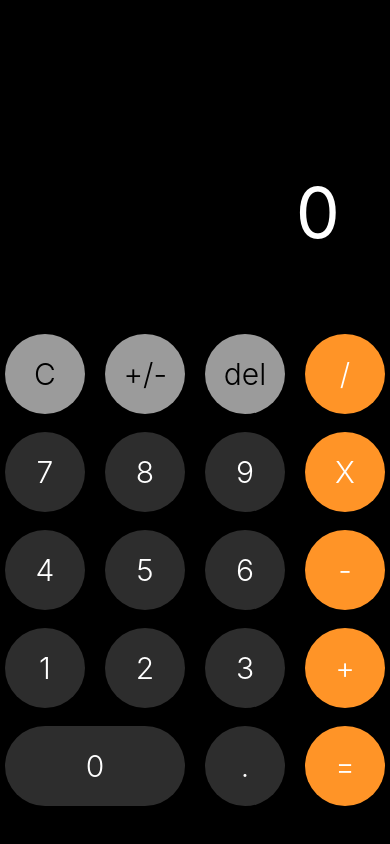
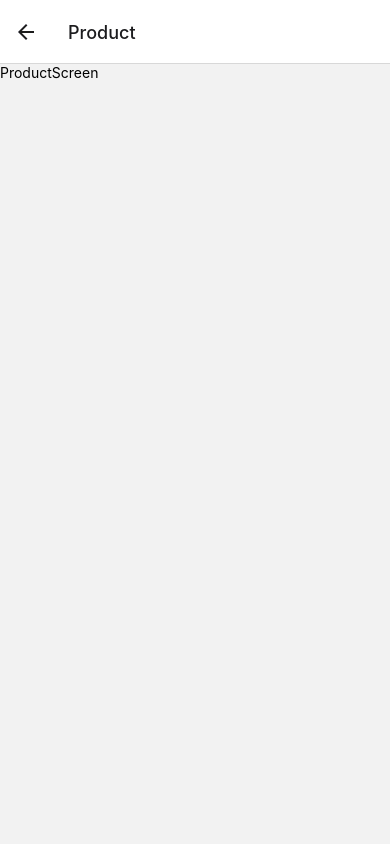
Before and after one commit to javieraizq88/react-native-android1, a React Native app: screen /Product in a window 390 px wide. Built offline with nearby package versions, Linux system fonts and the light colour scheme.

Commit message:
instalacion de dependencias para navigation stack y react navigation native

```diff
--- a/package.json
+++ b/package.json
@@ -10,10 +10,15 @@
     "test": "jest"
   },
   "dependencies": {
+    "@react-native-masked-view/masked-view": "^0.3.1",
+    "@react-navigation/native": "^6.1.17",
+    "@react-navigation/stack": "^6.4.0",
     "react": "18.2.0",
     "react-native": "0.74.2",
+    "react-native-gesture-handler": "^2.17.1",
     "react-native-paper": "^5.12.3",
     "react-native-safe-area-context": "^4.10.7",
+    "react-native-screens": "^3.32.0",
     "react-native-vector-icons": "^10.1.0"
   },
   "devDependencies": {
--- a/src/App.tsx
+++ b/src/App.tsx
@@ -1,20 +1,25 @@
-import { View, StatusBar } from "react-native"
+import 'react-native-gesture-handler';
+import { View, StatusBar, Text } from "react-native"
 import React, { } from "react"
 import { CalculatorScreen } from "./presentation/screens/CalculatorScreen"
 import { globalStyles } from "./config/theme/global.styles"
 import { CalculatorPixelScreen } from "./presentation/screens/CalculatorPixelScreen"
+import { NavigationContainer } from '@react-navigation/native';
+import { StackNavigator } from './presentation/routes/StackNavigation';
 
 
 
 export const App = () => {
   return (
-      <View style={ globalStyles.background }>
+      <NavigationContainer>
         <StatusBar
           backgroundColor={'black'}
           barStyle={"light-content"}
         />
         {/* <CalculatorScreen /> */}
-        <CalculatorPixelScreen />
-      </View>
+        {/* <CalculatorPixelScreen /> */}
+        <StackNavigator />
+      </NavigationContainer>
+
   )
 }
--- /dev/null
+++ b/src/presentation/routes/StackNavigation.tsx
@@ -0,0 +1,20 @@
+import { createStackNavigator } from '@react-navigation/stack';
+import { HomeScreen } from '../screens/home/HomeScreen';
+import { ProductScreen } from '../screens/products/ProductScreen';
+import { AboutScreen } from '../screens/about/Abouts';
+import { ProfileScreen } from '../screens/profile/ProfileScreen';
+import { SettingsScreen } from '../screens/ssetting/SettingsScreen';
+
+const Stack = createStackNavigator();
+
+export const StackNavigator = () => {
+  return (
+    <Stack.Navigator>
+      <Stack.Screen name="Home" component={HomeScreen } />
+      <Stack.Screen name="Product" component={ ProductScreen } />
+      <Stack.Screen name="About" component={ AboutScreen } />
+      <Stack.Screen name="Profile" component={ ProfileScreen} />
+      <Stack.Screen name="Settings" component={ SettingsScreen } />
+    </Stack.Navigator>
+  );
+}
--- /dev/null
+++ b/src/presentation/screens/about/Abouts.tsx
@@ -0,0 +1,9 @@
+import { Text, View } from "react-native"
+
+export const AboutScreen = () =>{
+    return (
+        <View>
+            <Text>AboutScreen</Text>
+        </View>
+    )
+}
--- /dev/null
+++ b/src/presentation/screens/home/HomeScreen.tsx
@@ -0,0 +1,9 @@
+import { Text, View } from "react-native"
+
+export const HomeScreen = () =>{
+    return (
+        <View>
+            <Text>HomeScreen</Text>
+        </View>
+    )
+}
--- /dev/null
+++ b/src/presentation/screens/products/ProductScreen.tsx
@@ -0,0 +1,9 @@
+import { Text, View } from "react-native"
+
+export const ProductScreen = () =>{
+    return (
+        <View>
+            <Text>ProductScreen</Text>
+        </View>
+    )
+}
--- /dev/null
+++ b/src/presentation/screens/profile/ProfileScreen.tsx
@@ -0,0 +1,9 @@
+import { Text, View } from "react-native"
+
+export const ProfileScreen = () =>{
+    return (
+        <View>
+            <Text>ProfileScreen</Text>
+        </View>
+    )
+}
--- /dev/null
+++ b/src/presentation/screens/ssetting/SettingsScreen.tsx
@@ -0,0 +1,9 @@
+import { Text, View } from "react-native"
+
+export const SettingsScreen = () =>{
+    return (
+        <View>
+            <Text>SettingsScreen</Text>
+        </View>
+    )
+}
```
Also changed, not shown: src/presentation/screens/tabs/Tab1Screen.tsx (added, +9 -0 lines), src/presentation/screens/tabs/Tab2Screen.tsx (added, +9 -0 lines), src/presentation/screens/tabs/Tab3Screen.tsx (added, +9 -0 lines), 4 other files (tests, documents, lock files or other folders).
